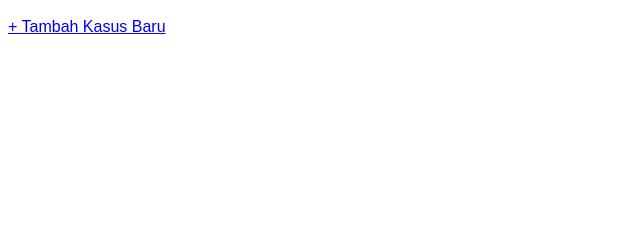
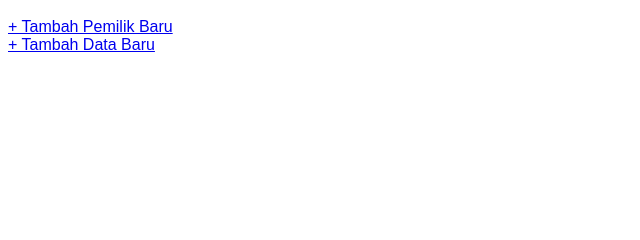
Before and after one commit to E3h0/Projek_akhir_basdat, a PHP site: page /dashboard.php in a window 1280 px wide. Shown: the part 217-457 px from the top of the page, without its empty margins (0-640 px from the left). Run offline with PHP 8.4, Linux system fonts and the light colour scheme; the visitor is signed in with stand-in values (Sample User, id 1); data that the repository does not hold is empty.

Commit message:
edit file dashboard.php

```diff
--- a/dashboard.php
+++ b/dashboard.php
@@ -56,6 +56,7 @@
     }
     ?>
     </table></br>
-    <a href="tambah.php">+ Tambah Kasus Baru</a>
+    <a href="tambah_pengguna.php">+ Tambah Pemilik Baru</a><br>
+    <a href="tambah_item.php">+ Tambah Data Baru</a>
 </body>
 </html>
```
